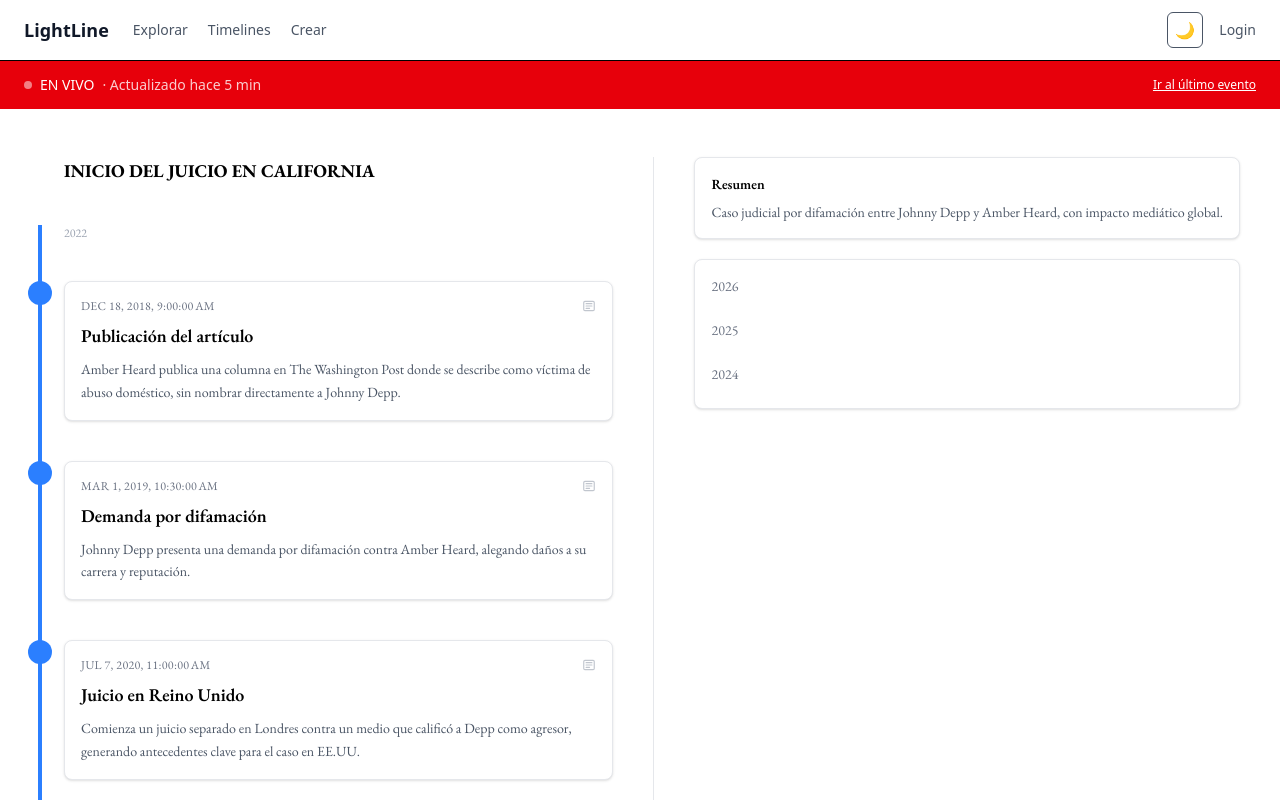
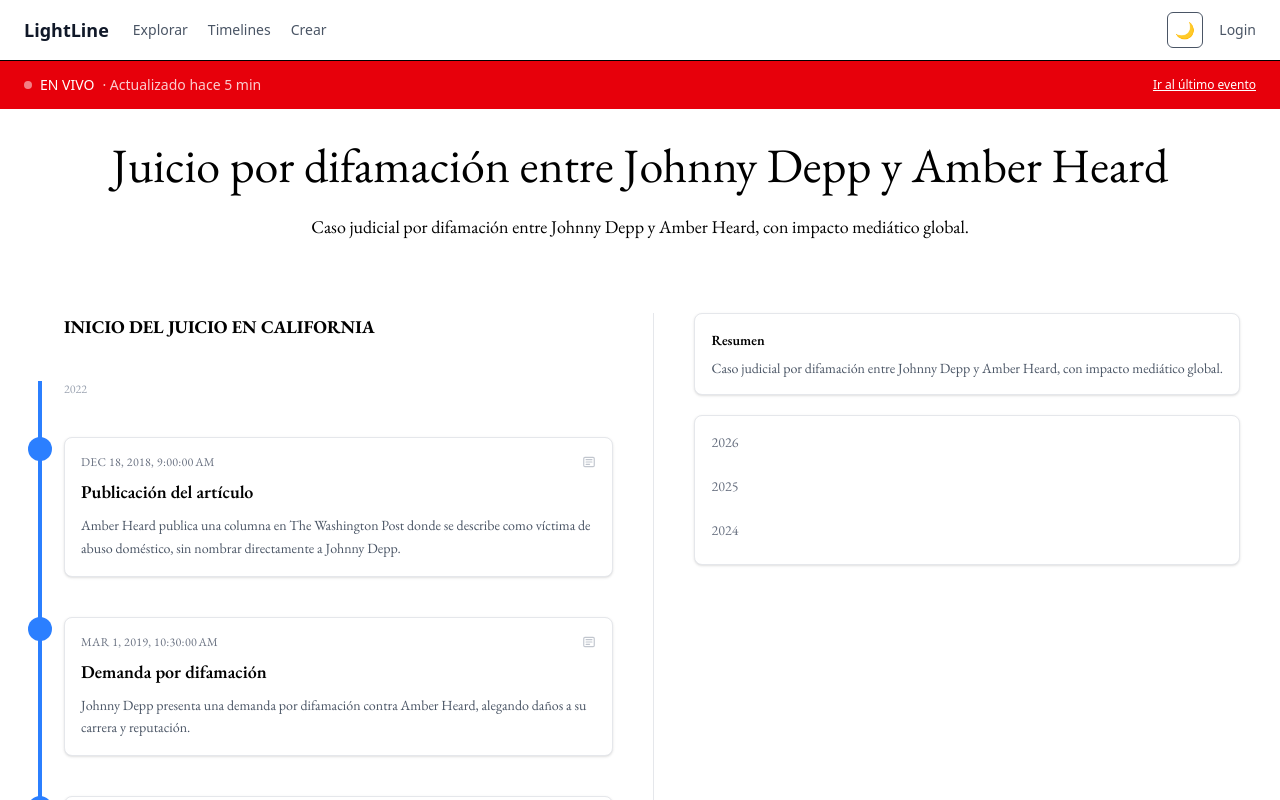
Before and after one commit to lightlinecom/lightline.front, an Angular app: page /story/1/timeline/1 in a window 1280 px wide. Shown: the top 800 px of the page. Built offline with nearby package versions, Linux system fonts and the light colour scheme.

Commit message:
add title

```diff
--- a/src/app/pages/story/story.html
+++ b/src/app/pages/story/story.html
@@ -1 +1,6 @@
+<div class="font-lightline text-center mb-14">
+  <h1 class="text-5xl mb-6">Juicio por difamación entre Johnny Depp y Amber Heard</h1>
+  <p class="text-lg">Caso judicial por difamación entre Johnny Depp y Amber Heard, con impacto mediático global.</p>
+</div>
+
 <app-timeline [events]="events"></app-timeline>
```
